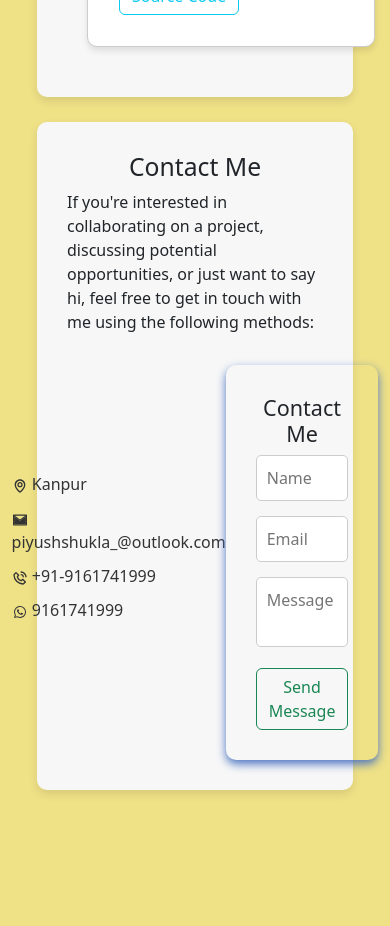
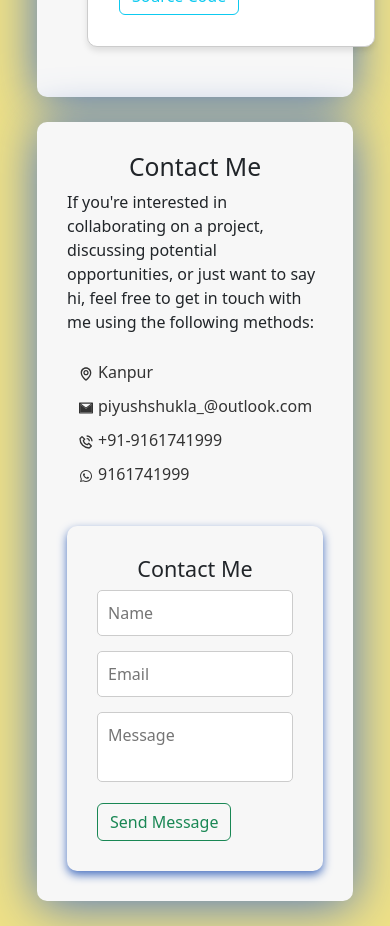
Before and after one commit to panditofcodes/portfolio, a React (Create React App) app: page / in a window 390 px wide. Shown: the part 4980-5906 px from the top of the page. Before the commit the page ends 5795 px from the top, so only its background shows below. Built offline with nearby package versions, Linux system fonts and the light colour scheme.

Commit message:
Contact section contact form design updated.

```diff
--- a/src/App.css
+++ b/src/App.css
@@ -3,7 +3,6 @@
   justify-content: center;
   gap: 15px; /* Adjust the gap between icons */
 }
-
 .social-links a {
   text-decoration: none; /* Remove default text decoration */
   color: inherit; /* Inherit the color from the parent */
@@ -67,7 +66,7 @@
 .about{
   background-color: #f7f7f7;
   border-radius: 10px;
-  box-shadow: 0px 4px 10px rgba(0, 0, 0, 0.1);
+  box-shadow: 0px 4px 50px rgb(75, 115, 193);
   margin: 25px;
   padding: 30px;
 }
@@ -103,7 +102,7 @@
 .experience-section{
   background-color: #f7f7f7;
   border-radius: 10px;
-  box-shadow: 0px 4px 10px rgba(0, 0, 0, 0.1);
+  box-shadow: 0px 4px 50px rgb(75, 115, 193);
   margin: 25px;
   padding: 30px;
 }
@@ -114,7 +113,7 @@
   flex-direction: column;
   background-color: #f7f7f7;
   border-radius: 10px;
-  box-shadow: 0px 4px 10px rgba(0, 0, 0, 0.1);
+  box-shadow: 0px 4px 50px rgb(75, 115, 193);
   margin: 25px;
   padding: 30px;
 }
@@ -188,7 +187,10 @@
   }
 
   /* For Contact Form */
-
+  .contactWrapper{
+    display: flex;
+    flex-direction: column;
+}
   .contact-section {
     flex-direction: column; /* Stack sections vertically */
     align-items: center; /* Center content horizontally */
```
